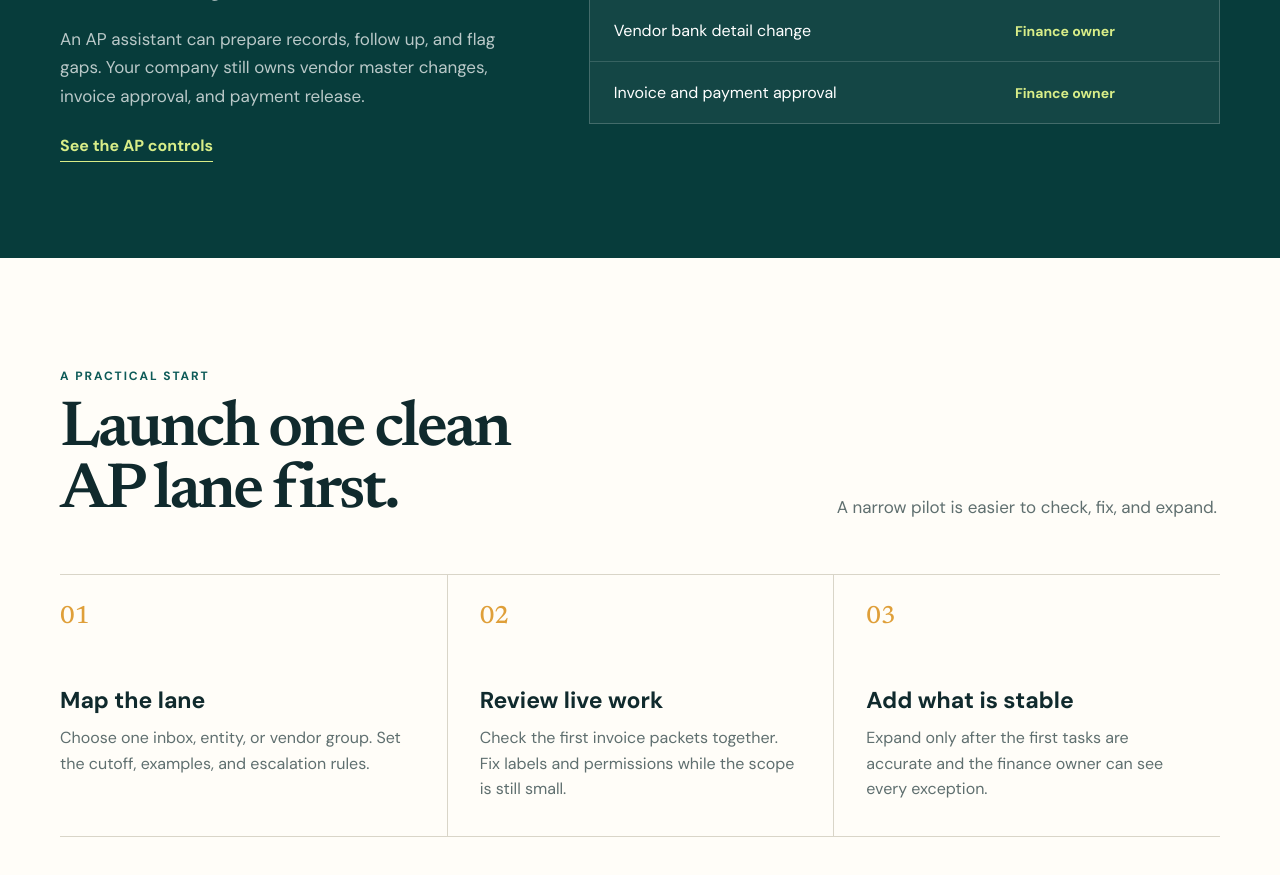
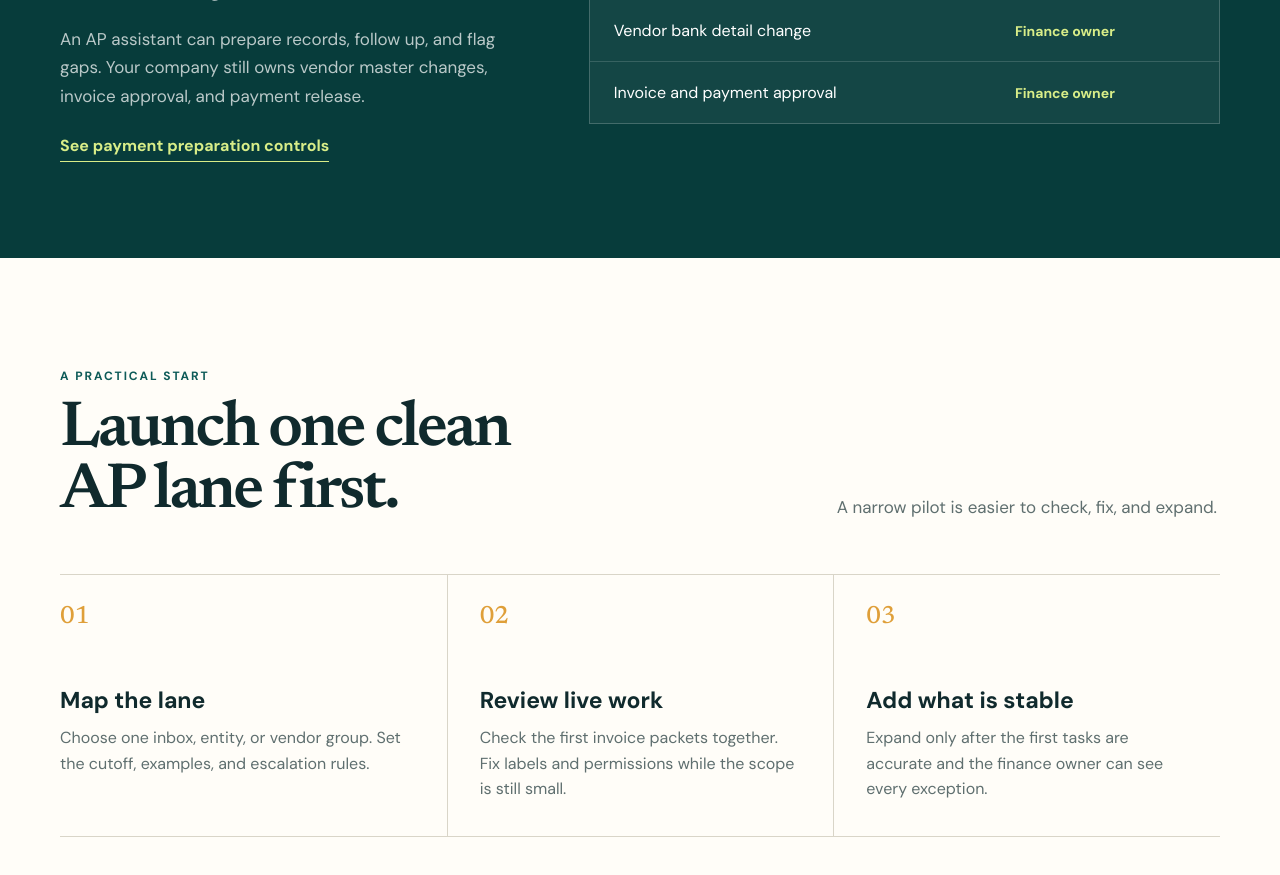
Before and after one commit to coolifystealthagents/outsourceaccountspayable, a Next.js app: page / in a window 1280 px wide. Shown: the part 3280-4155 px from the top of the page. Built offline with nearby package versions, Linux system fonts and the light colour scheme.

Commit message:
fix: repair homepage AP controls link

```diff
--- a/app/page.tsx
+++ b/app/page.tsx
@@ -87,7 +87,7 @@ export default function Home() {
               <p className="eyebrow">Clear control lines</p>
               <h2>Support the work. Keep the money decisions.</h2>
               <p>An AP assistant can prepare records, follow up, and flag gaps. Your company still owns vendor master changes, invoice approval, and payment release.</p>
-              <a href="/services/operations-support">See the AP controls</a>
+              <a href="/services/payment-run-preparation">See payment preparation controls</a>
             </div>
             <div className="control-ledger" aria-label="Example AP responsibility split">
               <div className="ledger-head"><span>Work item</span><span>Owner</span></div>
```
